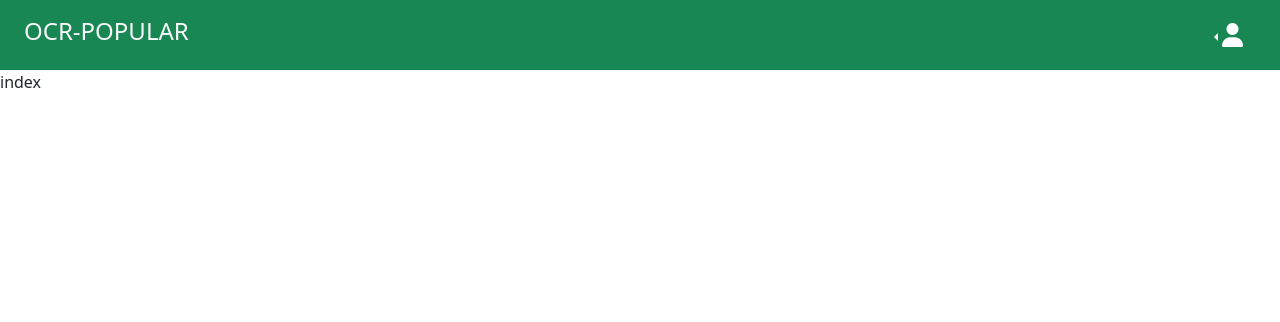
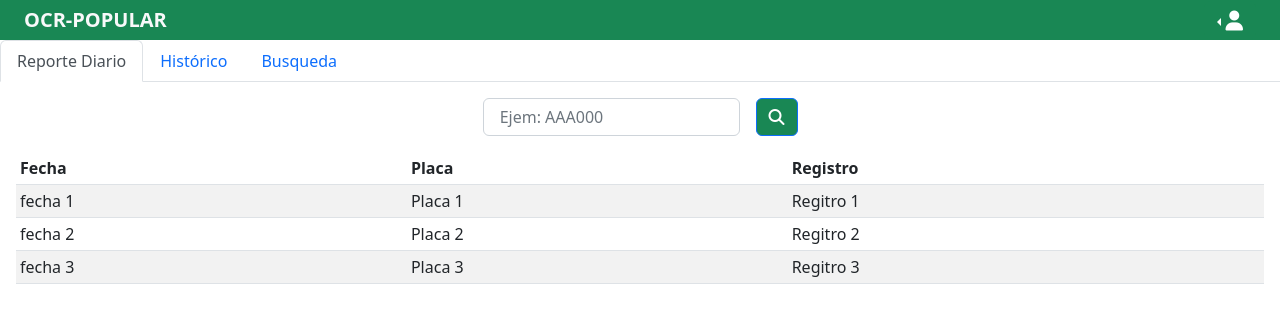
Before and after one commit to msgaray15/ocr-popular, a React (Create React App) app in the folder front-end/: page / in a window 1280 px wide. Shown: the top 322 px of the page. Built offline with nearby package versions, Linux system fonts and the light colour scheme.

Commit message:
Agregando componentes index y TopBar

```diff
--- /dev/null
+++ b/front-end/src/components/Error.jsx
@@ -0,0 +1,18 @@
+import error from '../assets/img/404.png';
+
+const Error = () => {
+    return (
+        <div className="container-fluid">
+            <div className="text-center mb-4" >
+                <div className="card-body d-flex align-items-center justify-content-center" Style={'height:75vh'}>
+                    <div>
+                        <img className="card-img " Style={'max-width:200px;margin:auto'} src={error} />
+                        <p>En construccion jeje</p>
+                    </div>
+                </div>
+            </div>
+        </div>
+    );
+}
+
+export default Error;
--- /dev/null
+++ b/front-end/src/components/Loading.jsx
@@ -0,0 +1,15 @@
+import loading from '../assets/img/loading.gif';
+
+const Loading = () => {
+    return (
+        <div className="container-fluid">
+            <div className="text-center mb-4" >
+                <div className="card-body d-flex align-items-center justify-content-center" Style={'height:70vh'}>
+                    <img src={loading}  />
+                </div>
+            </div>
+        </div>
+    );
+}
+
+export default Loading;
--- a/front-end/src/components/main/Index.jsx
+++ b/front-end/src/components/main/Index.jsx
@@ -1,9 +1,25 @@
+import {Tab, Tabs} from 'react-bootstrap';
+import DailyReport from './dailyReport/DailyReport';
+import Historical from './historical/Historical';
+import Search from './search/Search';
 
 const Index = () => {
     return (
-        <div>
-            index
-        </div>
+        <Tabs
+            defaultActiveKey="dailyReport"
+            id="uncontrolled-tab-example"
+            className="mb-3"
+        >
+            <Tab eventKey="dailyReport" title="Reporte Diario">
+                <DailyReport/>
+            </Tab>
+            <Tab eventKey="historical" title="Histórico">
+                <Historical/>
+            </Tab>
+            <Tab eventKey="search" title="Busqueda" >
+                <Search/>
+            </Tab>
+        </Tabs>
     );
 }
 
--- /dev/null
+++ b/front-end/src/components/main/dailyReport/DailyReport.jsx
@@ -0,0 +1,26 @@
+import { Form, Button } from 'react-bootstrap';
+import TableOCR from '../../parcials/TableOCR';
+
+const DailyReport = () => {
+    const prueba = {
+        columns: ["Fecha", "Placa", "Registro"],
+        rows:[
+            ["fecha 1", " Placa 1", "Regitro 1"],
+            ["fecha 2", " Placa 2", "Regitro 2"],
+            ["fecha 3", " Placa 3", "Regitro 3"]
+        ]
+    }
+    return (
+        <div className="m-3">
+            <Form>
+                <Form.Group className="mb-3 text-center">
+                    <Form.Control type="text" placeholder=" Ejem: AAA000" className="w-auto min-vw-50 d-inline" />
+                    <Button className="ms-3 align-top bg-success"><i className="fa-solid fa-magnifying-glass"></i></Button>
+                </Form.Group>
+            </Form>
+            <TableOCR tableData={prueba} />
+        </div>
+    );
+}
+
+export default DailyReport;
--- /dev/null
+++ b/front-end/src/components/main/historical/Historical.jsx
@@ -0,0 +1,10 @@
+import Error from "../../Error";
+
+
+const Historical = () => {
+    return (
+        <Error/>
+    );
+}
+
+export default Historical;
--- /dev/null
+++ b/front-end/src/components/main/search/Search.jsx
@@ -0,0 +1,49 @@
+import { useState, useEffect } from 'react';
+import { Form, Button } from 'react-bootstrap';
+import TableOCR from '../../parcials/TableOCR';
+
+const Search = () => {
+    const [dataPerson, setdataPerson] = useState({ name: "Abraham Sarabia Sereno", identification: 1234567890 });
+
+    const prueba = {
+        columns: ["Fecha", "Placa", "Registro"],
+        rows: [
+            ["fecha 1", " Placa 1", "Regitro 1"],
+            ["fecha 2", " Placa 2", "Regitro 2"],
+            ["fecha 3", " Placa 3", "Regitro 3"]
+        ]
+    }
+
+    return (
+        <div className="row m-3">
+            <div className="col-md-4">
+                <h3>Vehiculo</h3>
+                <Form>
+                    <Form.Label className="ms-3">Placa:</Form.Label>
+                    <Form.Group className="ms-4">
+                        <Form.Control type="text" placeholder=" Ejem: AAA000" className="w-auto min-vw-50 d-inline" />
+                        <Button className="ms-3 align-top bg-success"><i className="fa-solid fa-magnifying-glass"></i></Button>
+                    </Form.Group>
+                </Form>
+                <div className="mt-4">
+                    <h5>Datos Propietario</h5>
+                    <div className="ms-3 mt-3">
+                        <h6 >Nombre:</h6>
+                        <h6 className="ms-4">{dataPerson.name}</h6>
+                    </div>
+                    <div className="ms-3 mt-3">
+                        <h6 >Identificacion:</h6>
+                        <h6 className="ms-4">{dataPerson.identification}</h6>
+                    </div>
+                </div>
+
+            </div>
+
+            <div className="col-md-8">
+                <TableOCR tableData={prueba} />
+            </div>
+        </div>
+    );
+}
+
+export default Search;
--- /dev/null
+++ b/front-end/src/components/parcials/TableOCR.jsx
@@ -0,0 +1,34 @@
+import { Table } from 'react-bootstrap';
+import Loading from '../Loading';
+
+const TableOCR = ({ tableData }) => {
+    console.log("tableData", tableData);
+
+    if (tableData === undefined) return <Loading />
+
+    return (
+        <Table striped size="sm">
+            <thead>
+                <tr>
+                    {tableData.columns.map((item, index) =>
+                        <th key={index}>
+                            {item}
+                        </th>
+                    )}
+                </tr>
+            </thead>
+            <tbody>
+                {tableData.rows.map((item, index) =>
+                    <tr key={index}>
+                        {item.map((item_2, index_2) =>
+                            <td key={index_2}>
+                                {item_2}
+                            </td>)}
+                    </tr>
+                )}
+            </tbody>
+        </Table>
+    );
+}
+
+export default TableOCR;
--- a/front-end/src/components/parcials/TopBar.jsx
+++ b/front-end/src/components/parcials/TopBar.jsx
@@ -2,15 +2,15 @@ import { Container, Navbar,Dropdown, DropdownButton } from 'react-bootstrap';
 
 const TopBar = () => {
     return (
-        <Navbar className="bg-success">
-            <Navbar.Brand className="ps-4 text-light"><h4>OCR-POPULAR</h4></Navbar.Brand>
+        <Navbar className="bg-success p-0">
+            <Navbar.Brand className="ps-4 text-light"><strong>OCR-POPULAR</strong></Navbar.Brand>
             <Navbar.Toggle />
             <Navbar.Collapse className="justify-content-end">
-                <Navbar.Text className="pe-4">
+                <Navbar.Text className="p-0 pe-4">
                     <DropdownButton
                         drop="start"
                         variant="success"
-                        title={<i class="fa-solid fa-user fa-xl"></i>}
+                        title={<i class="fa-solid fa-user fa-lg"></i>}
                     >
                         <Dropdown.Item eventKey="2">Perfil</Dropdown.Item>
                         <Dropdown.Item eventKey="3">Configuracion</Dropdown.Item>
```
Also changed, not shown: front-end/src/assets/img/404.png (added), front-end/src/assets/img/loading.gif (added).
